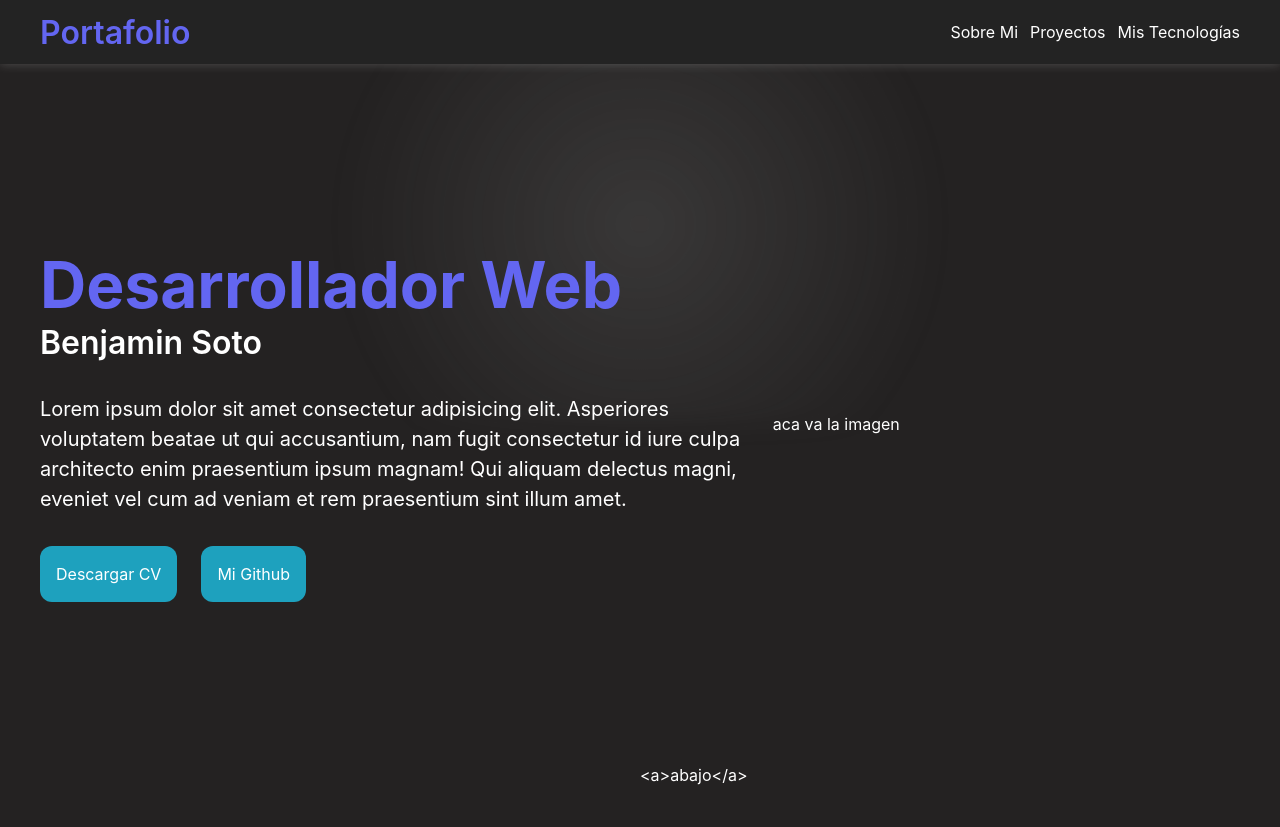
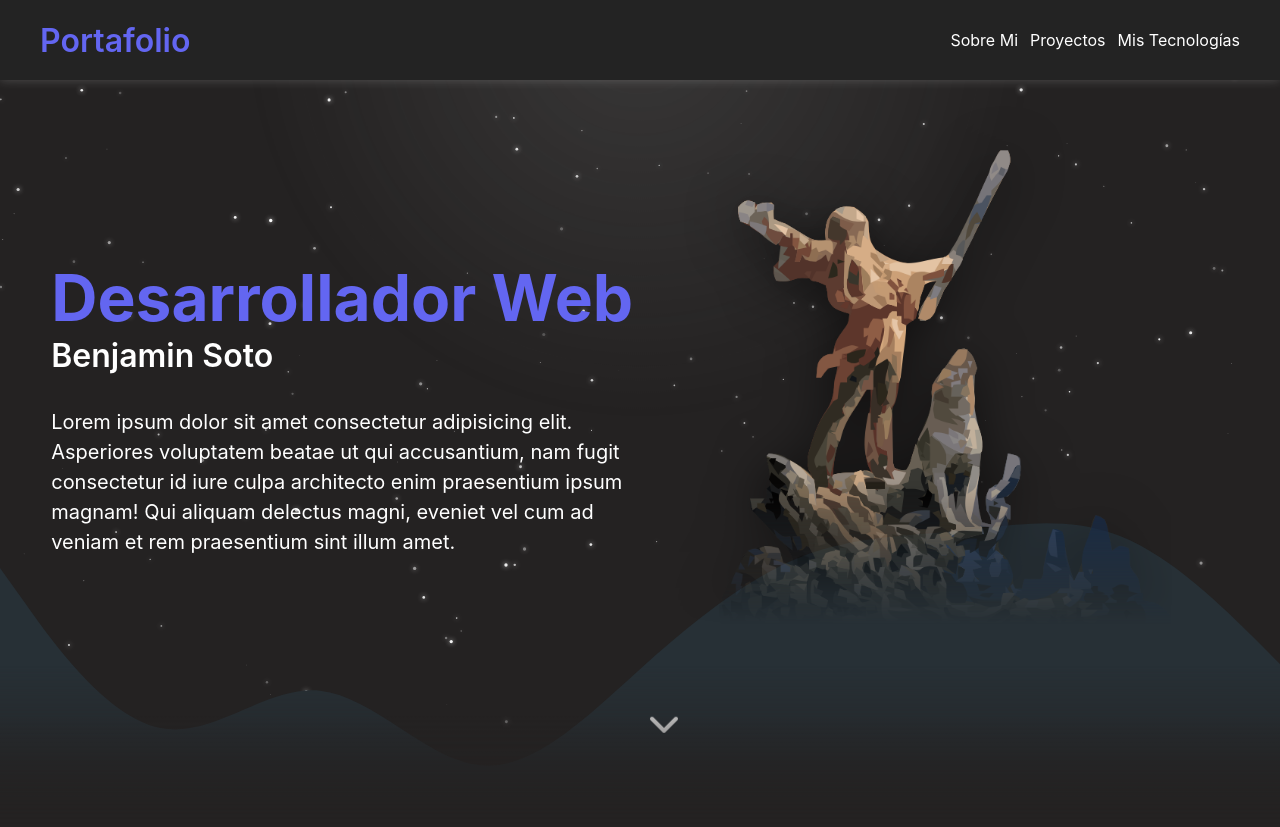
Before and after one commit to Benjamin320/Portafolio, a website built with Vite: page index.html in a window 1280 px wide. Built offline with nearby package versions, Linux system fonts and the light colour scheme.

Commit message:
nuevo diseño del hero

```diff
--- a/index.html
+++ b/index.html
@@ -24,21 +24,34 @@
     </header>
 
     <main class="portafolio">
+      <div class="hero--arrow">
+        <svg width="48" height="48" viewBox="0 0 48 48" fill="ff">
+          <path d="M12 20 L24 32 L36 20" stroke="#fff" stroke-width="4" fill="none" stroke-linecap="round" stroke-linejoin="round"/>
+        </svg>
+      </div>
+      <canvas id="stars"></canvas>
+      <div class="contenedor-escena">
+        <!-- Montaña SVG -->
+        <svg class="montana" xmlns="http://www.w3.org/2000/svg" viewBox="0 0 1440 320" width="100%" height="150" preserveAspectRatio="none"><path fill="#273036" heigth="100%" d="M0,64L30,101.3C60,139,120,213,180,224C240,235,300,181,360,186.7C420,192,480,256,540,261.3C600,267,660,213,720,165.3C780,117,840,75,900,53.3C960,32,1020,32,1080,26.7C1140,21,1200,11,1260,32C1320,53,1380,107,1410,133.3L1440,160L1440,320L1410,320C1380,320,1320,320,1260,320C1200,320,1140,320,1080,320C1020,320,960,320,900,320C840,320,780,320,720,320C660,320,600,320,540,320C480,320,420,320,360,320C300,320,240,320,180,320C120,320,60,320,30,320L0,320Z"></path></svg>
+        <div class="sombra-gradiente"></div>
+        <!-- Personaje encima de la montaña -->
+        <img src="src/assets/traspie.png" alt="Personaje" class="personaje">
+      </div>
       <section class="hero">
         <div class="hero__container container">
+
           <div class="hero__content">
             <div class="hero__header">
               <h1 class="hero__title accent">Desarrollador Web</h1>
               <h2 class="hero__subtitle">Benjamin Soto</h2>
+              <p>Lorem ipsum dolor sit amet consectetur adipisicing elit. Asperiores voluptatem beatae ut qui accusantium, nam fugit consectetur id iure culpa architecto enim praesentium ipsum magnam! Qui aliquam delectus magni, eveniet vel cum ad veniam et rem praesentium sint illum amet.</p>
             </div>
-            <p>Lorem ipsum dolor sit amet consectetur adipisicing elit. Asperiores voluptatem beatae ut qui accusantium, nam fugit consectetur id iure culpa architecto enim praesentium ipsum magnam! Qui aliquam delectus magni, eveniet vel cum ad veniam et rem praesentium sint illum amet.</p>
             <div class="hero__links">
-              <a class="button button-hero" href="#">Descargar CV</a>
-              <a class="button button-hero" href="#">Mi Github</a>
+              <!-- <a class="button button-hero" href="#">Descargar CV</a>
+              <a class="button button-hero" href="#">Mi Github</a> -->
             </div>
           </div>
           <div class="hero__image">
-            aca va la imagen
           </div>
         </div>
       </section>
--- /dev/null
+++ b/src/css/background.css
@@ -0,0 +1,55 @@
+#stars {
+    position: absolute;
+    top: 0;
+    left: 0;
+    width: 100%;
+    height: 100%;
+}
+
+.layer {
+    position: absolute;
+    top: 50%;
+    left: 70%;
+    transform: translate(-50%, -50%);
+    width: 50%;
+    height: 50%;
+    background-image: url(./assets/traspie.png);
+    background-repeat: no-repeat;
+    background-size: contain;
+    background-position: bottom;
+    mask-image: linear-gradient(to bottom, black 80%, transparent 100%);
+
+}
+
+
+.montana {
+  position: absolute;
+  left: 0;
+  right: 0;
+  bottom: 0;
+  width: 100vw; /* O 100% si dentro de un contenedor */
+  height: 40%; /* O el alto que quieras */
+  pointer-events: none;
+  display: block;
+}
+
+.sombra-gradiente {
+  position: absolute;
+  left: 0; right: 0; bottom: 0;
+  height: 120px;
+  /* Gradiente de transparente a color base de tu montaña/página */
+  background: linear-gradient(to bottom, transparent 10%, #242222 90%);
+  z-index: 2;
+  pointer-events: none;
+}
+
+.personaje {
+  position: absolute;
+  left: 85%;      /* Centra horizontalmente */
+  bottom: 25%;  /* Coloca encima de la montaña */
+  transform: translateX(-85%);
+  height: 90%;  /* Ajusta tamaño del personaje */
+  z-index: 2;
+  mask-image: linear-gradient(to bottom, rgb(130, 130, 130) 80%, transparent 100%);
+  filter: drop-shadow(0px 8px 25px #0008);
+}
--- a/src/css/themes.css
+++ b/src/css/themes.css
@@ -1,3 +1,5 @@
 .portafolio {
   position: relative;
+  height: 100vh;
+  mask-image: linear-gradient(to bottom, rgb(59, 52, 52) 80%, transparent 100%);
 }
--- /dev/null
+++ b/src/js/background-stars.js
@@ -0,0 +1,32 @@
+function drawStars() {
+  const canvas = document.getElementById("stars");
+  const ctx = canvas.getContext("2d");
+  // tamaño nítido según la pantalla
+  const DPR = window.devicePixelRatio || 1;
+  canvas.width = window.innerWidth * DPR;
+  canvas.height = window.innerHeight * DPR;
+  canvas.style.width = window.innerWidth + "px";
+  canvas.style.height = window.innerHeight + "px";
+  ctx.setTransform(DPR, 0, 0, DPR, 0, 0);
+
+  ctx.clearRect(0, 0, canvas.width, canvas.height);
+
+  const NUM_STARS = 200;
+  for (let i = 0; i < NUM_STARS; i++) {
+    const x = Math.random() * window.innerWidth;
+    const y = Math.random() * window.innerHeight;
+    const radius = Math.random() * 1.5 + 0.2;
+    ctx.beginPath();
+    ctx.arc(x, y, radius, 0, Math.PI * 2);
+    ctx.fillStyle = "white";
+    ctx.globalAlpha = Math.random() * 0.8 + 0.2;
+    ctx.shadowColor = "#fff";
+    ctx.shadowBlur = 5;
+    ctx.fill();
+    ctx.globalAlpha = 1;
+    ctx.shadowBlur = 0;
+  }
+}
+
+drawStars();
+// window.addEventListener("resize", drawStars);
--- a/src/main.js
+++ b/src/main.js
@@ -1,7 +1,9 @@
 import "./css/normalize.css";
 import "./css/themes.css";
+import "./css/background.css";
 import "./style.css";
 import "./js/utils.js";
+import "./js/background-stars.js";
 
 import { addNavBlur } from "./js/utils.js";
 addNavBlur();
--- a/src/style.css
+++ b/src/style.css
@@ -33,6 +33,7 @@ p {
   font-size: var(--font-size);
   line-height: 1.5;
   margin-bottom: var(--spacing-large);
+  margin-top: var(--spacing-large);
 }
 
 h1, h2, h3, h4, h5 {
@@ -75,7 +76,7 @@ h1, h2, h3, h4, h5 {
   justify-content: space-between;
   align-items: center;
   margin: 0 auto;
-  min-height: 4rem;
+  min-height: 5rem;
 }
 
 .nav__title {
@@ -105,11 +106,11 @@ h1, h2, h3, h4, h5 {
 .hero::before {
   content: "";
   position: absolute;
-  top: 0;      /* puedes usar top o bottom según quieras */
+  top: -50%;      /* puedes usar top o bottom según quieras */
   left: 50%;
   transform: translateX(-50%);
   width: 60%;
-  height: 50%;
+  height: 100%;
   background: radial-gradient(
     circle,
     rgba(120, 120, 120, 0.25),
@@ -122,6 +123,10 @@ h1, h2, h3, h4, h5 {
 }
 
 .hero__container {
+  position: absolute;
+  top: 50%;
+  left: 20%;
+  transform: translate(-20%, -50%);
   display: flex;
   justify-content: space-between;
   align-items: center;
@@ -131,13 +136,13 @@ h1, h2, h3, h4, h5 {
   gap: 2rem;
 }
 
-.hero__container::before {
-  content: "<a>abajo</a>";
+.hero--arrow {
   position: absolute;
-  top: calc(100% - 3rem);
+  top: calc(100% - 7rem);
   left: 50%;
-  transform: translateX(-50%);
+  transform: translate(-50%, -100%);
   animation: bounce 2s ease-in-out infinite;
+  z-index: 1000;
 }
 
 .hero__content {
```
Also changed, not shown: src/assets/traspie.png (added).
